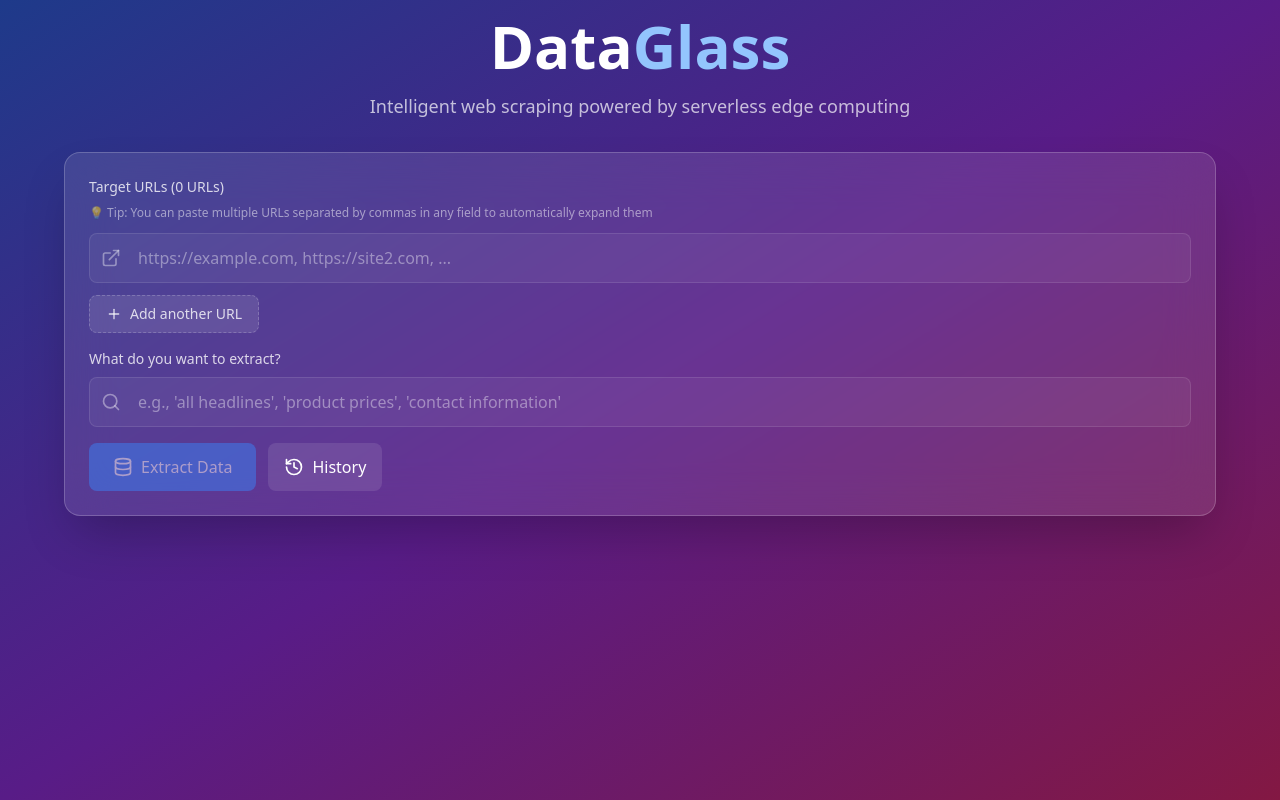
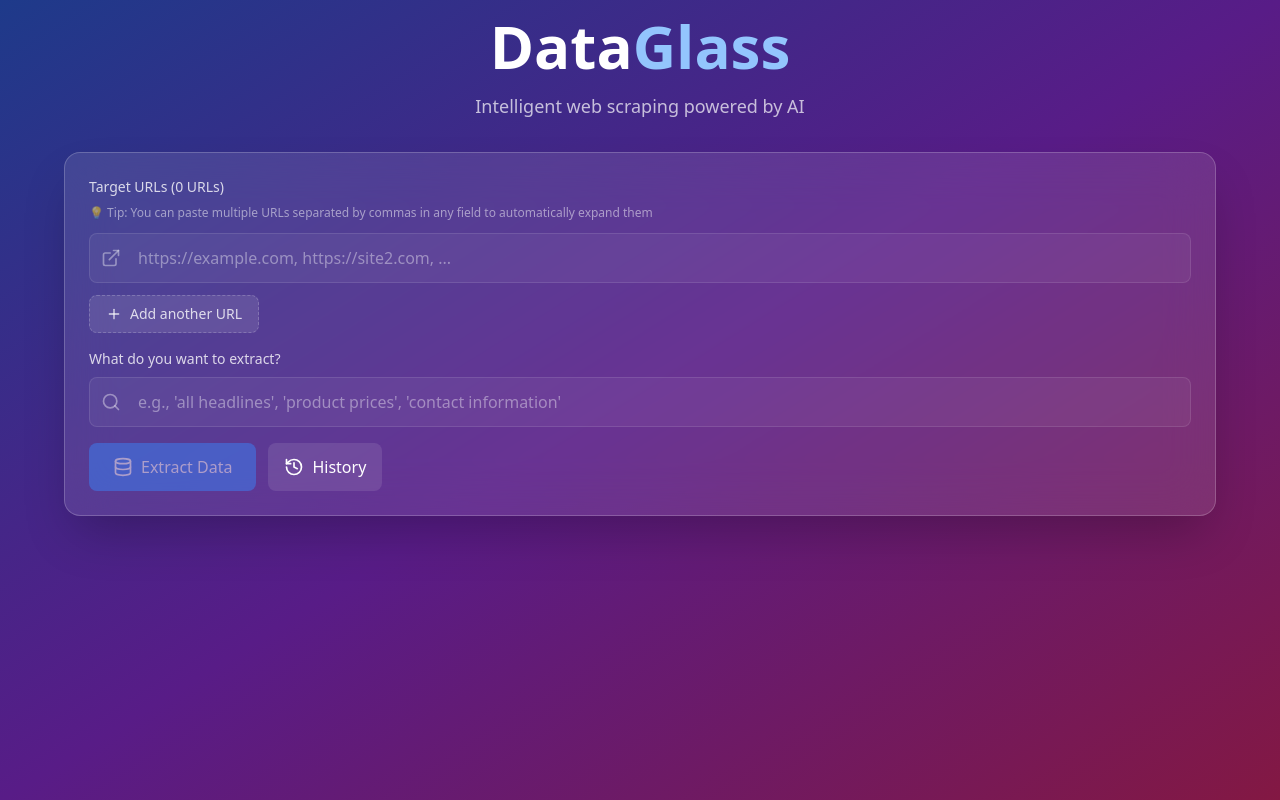
Before and after one commit to Animatnetic/data-glass-prototype, a React (Vite) app: page / in a window 1280 px wide. Built offline with nearby package versions, Linux system fonts and the light colour scheme.

Commit message:
Updated App.tsx

```diff
--- a/src/App.tsx
+++ b/src/App.tsx
@@ -467,7 +467,7 @@ function App() {
             Data<span className="text-blue-300">Glass</span>
           </h1>
           <p className="text-white/70 text-lg">
-            Intelligent web scraping powered by serverless edge computing
+            Intelligent web scraping powered by AI
           </p>
         </motion.div>
 
```
